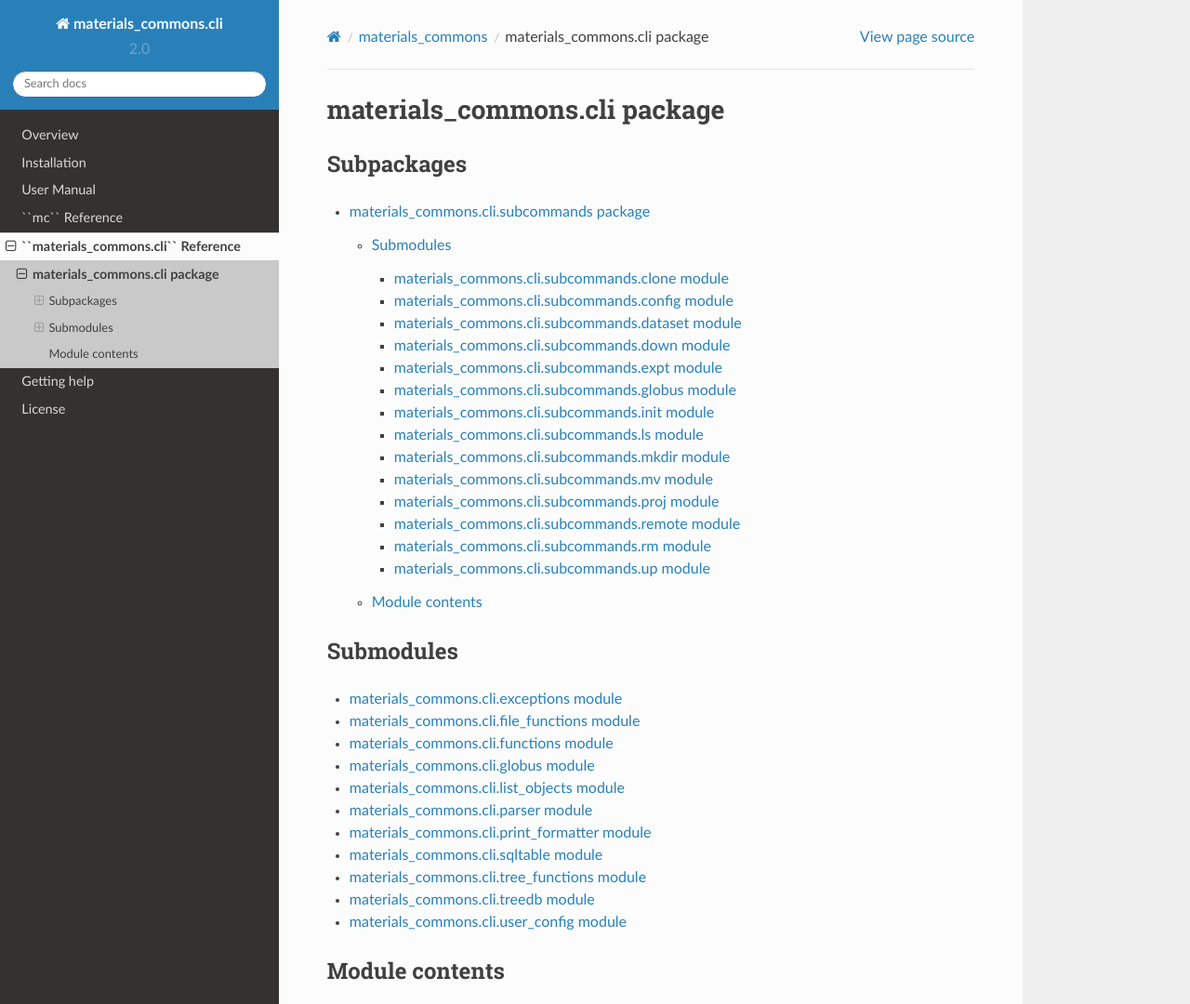
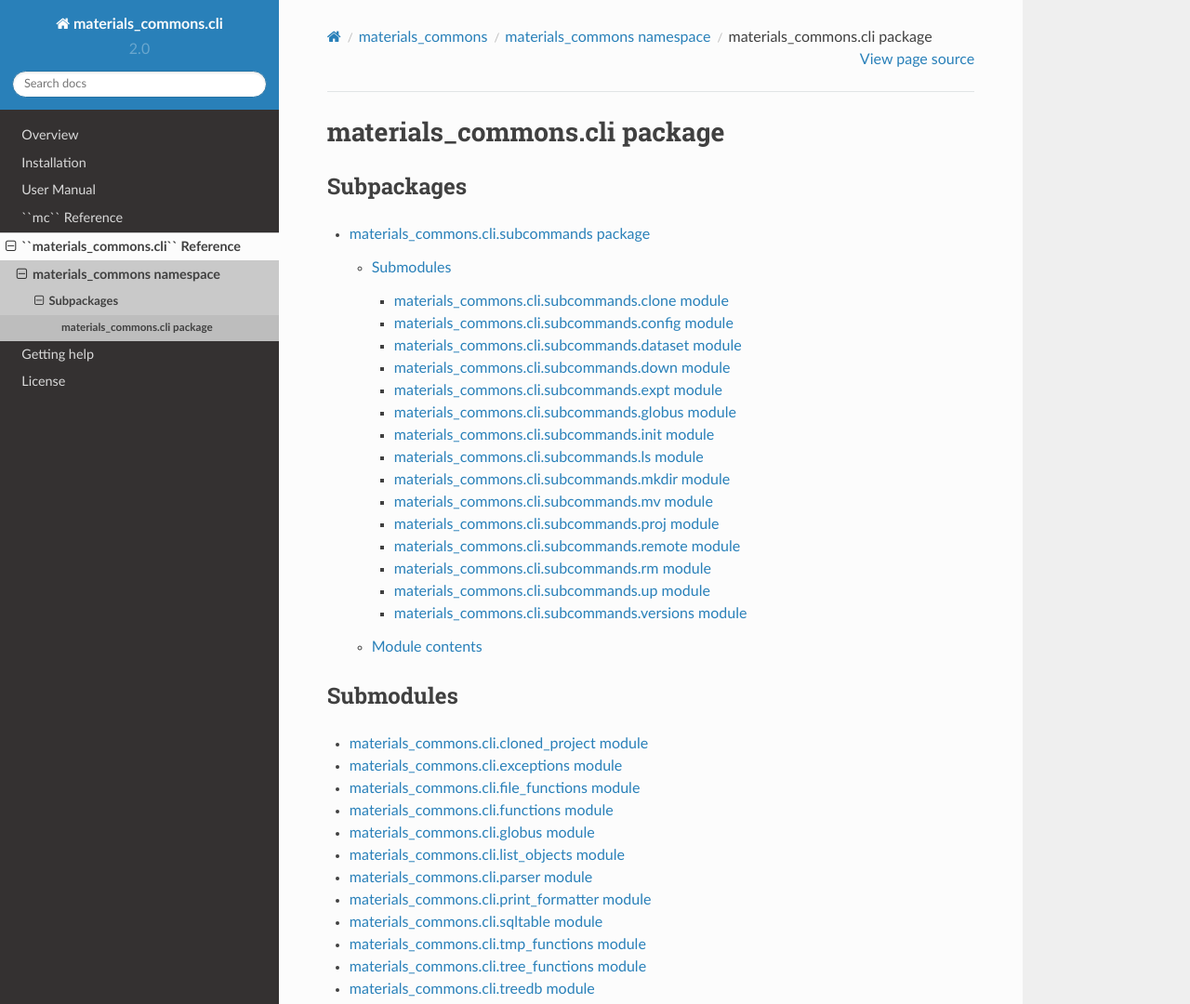
Before and after one commit to materials-commons/mccli, a Sphinx documentation site: the page built from doc/source/reference/materials_commons/materials_commons.cli.rst, in a window 1280 px wide and 1400 px high, cut to the strip 0-1080 px from the top of the window. Shown: the whole strip at 93% size. Built offline with Sphinx 7.4.7 and the Read the Docs theme 2.0.0, drawn with Linux system fonts in a browser that asks for light colours; the version number could not be read and is left out.

```diff
--- a/doc/source/conf.py
+++ b/doc/source/conf.py
@@ -97,6 +97,10 @@ release = mccli_version
 # This is also used if you do content translation via gettext catalogs.
 # Usually you set "language" from the command line for these cases.
 language = None
+
+html_extra_path = [
+    'assets'
+]
 
 # List of patterns, relative to source directory, that match files and
 # directories to ignore when looking for source files.
--- a/doc/source/manual/index.rst
+++ b/doc/source/manual/index.rst
@@ -10,3 +10,4 @@ User Manual
     proj_init_clone
     ls_mkdir_rm_mv
     up_down_globus
+    jupyter
--- /dev/null
+++ b/doc/source/reference/materials_commons/materials_commons.cli.cloned_project.rst
@@ -0,0 +1,7 @@
+materials\_commons.cli.cloned\_project module
+=============================================
+
+.. automodule:: materials_commons.cli.cloned_project
+   :members:
+   :undoc-members:
+   :show-inheritance:
--- a/doc/source/reference/materials_commons/materials_commons.cli.rst
+++ b/doc/source/reference/materials_commons/materials_commons.cli.rst
@@ -15,6 +15,7 @@ Submodules
 .. toctree::
    :maxdepth: 4
 
+   materials_commons.cli.cloned_project
    materials_commons.cli.exceptions
    materials_commons.cli.file_functions
    materials_commons.cli.functions
@@ -23,6 +24,7 @@ Submodules
    materials_commons.cli.parser
    materials_commons.cli.print_formatter
    materials_commons.cli.sqltable
+   materials_commons.cli.tmp_functions
    materials_commons.cli.tree_functions
    materials_commons.cli.treedb
    materials_commons.cli.user_config
--- a/doc/source/reference/materials_commons/materials_commons.cli.subcommands.rst
+++ b/doc/source/reference/materials_commons/materials_commons.cli.subcommands.rst
@@ -21,6 +21,7 @@ Submodules
    materials_commons.cli.subcommands.remote
    materials_commons.cli.subcommands.rm
    materials_commons.cli.subcommands.up
+   materials_commons.cli.subcommands.versions
 
 Module contents
 ---------------
--- /dev/null
+++ b/doc/source/reference/materials_commons/materials_commons.cli.subcommands.versions.rst
@@ -0,0 +1,7 @@
+materials\_commons.cli.subcommands.versions module
+==================================================
+
+.. automodule:: materials_commons.cli.subcommands.versions
+   :members:
+   :undoc-members:
+   :show-inheritance:
--- /dev/null
+++ b/doc/source/reference/materials_commons/materials_commons.cli.tmp_functions.rst
@@ -0,0 +1,7 @@
+materials\_commons.cli.tmp\_functions module
+============================================
+
+.. automodule:: materials_commons.cli.tmp_functions
+   :members:
+   :undoc-members:
+   :show-inheritance:
--- /dev/null
+++ b/doc/source/reference/materials_commons/materials_commons.rst
@@ -0,0 +1,10 @@
+materials\_commons namespace
+============================
+
+Subpackages
+-----------
+
+.. toctree::
+   :maxdepth: 4
+
+   materials_commons.cli
--- a/doc/source/reference/materials_commons/modules.rst
+++ b/doc/source/reference/materials_commons/modules.rst
@@ -4,4 +4,4 @@ materials_commons
 .. toctree::
    :maxdepth: 4
 
-   materials_commons.cli
+   materials_commons
```
Also changed, not shown: doc/source/manual/jupyter.rst (added, +38 -0 lines), 1 other file.
